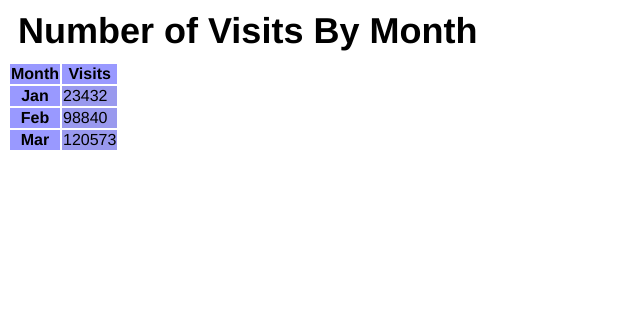
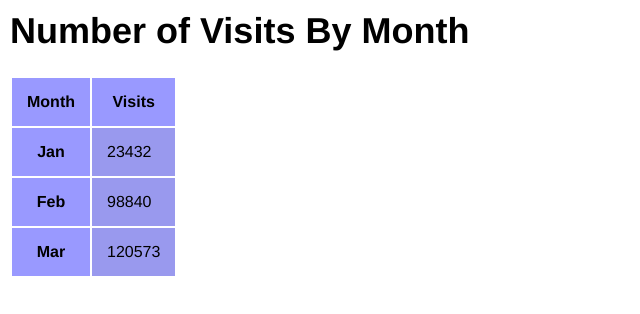
Before and after one commit to frameworkdartboard/howdidthisgethere, a plain HTML site: page index.html in a window 1280 px wide. Shown: the whole page, without its empty margins (0-640 px from the left). Drawn offline with Linux system fonts and the light colour scheme.

Commit message:
still fixing css

```diff
--- a/css/default.css
+++ b/css/default.css
@@ -2,12 +2,13 @@ BODY
 {
   font-family: sans-serif;
   font: large Helvetica, Arial, sans-serif;
+  margin-left: 10px;
+  margin-top: 10px;
 }
-H1 { margin: 10px; }
 TABLE
 {
   border-width: 1px;
   border-color: 0000cc;
 }
-TH { background-color: 9999ff; margin: 5px; }
-TD { background-color: 9999ee; margin: 5px; }
+TH { background-color: 9999ff; padding: 15px; }
+TD { background-color: 9999ee; padding: 15px; }
```
